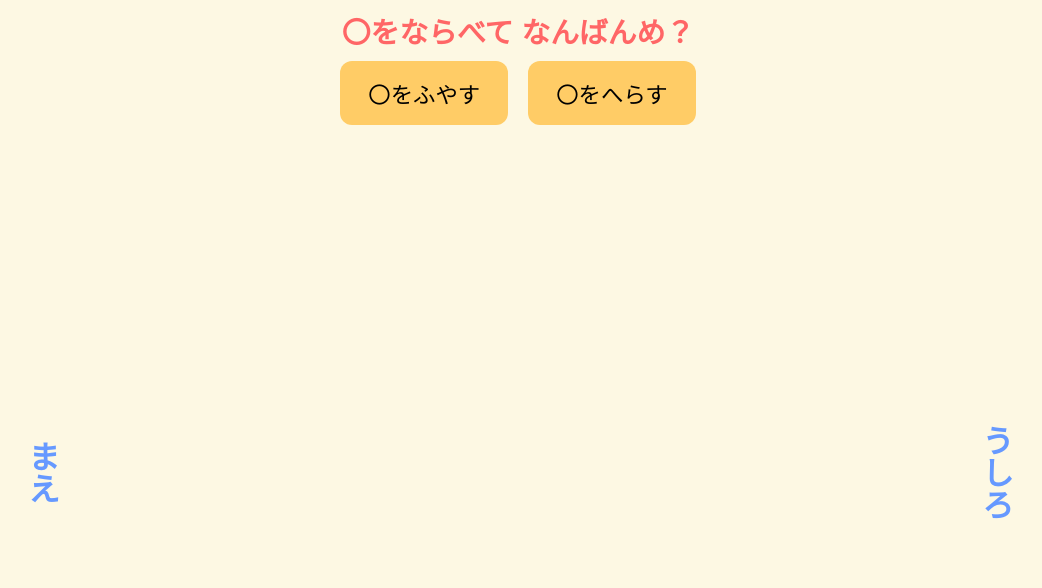
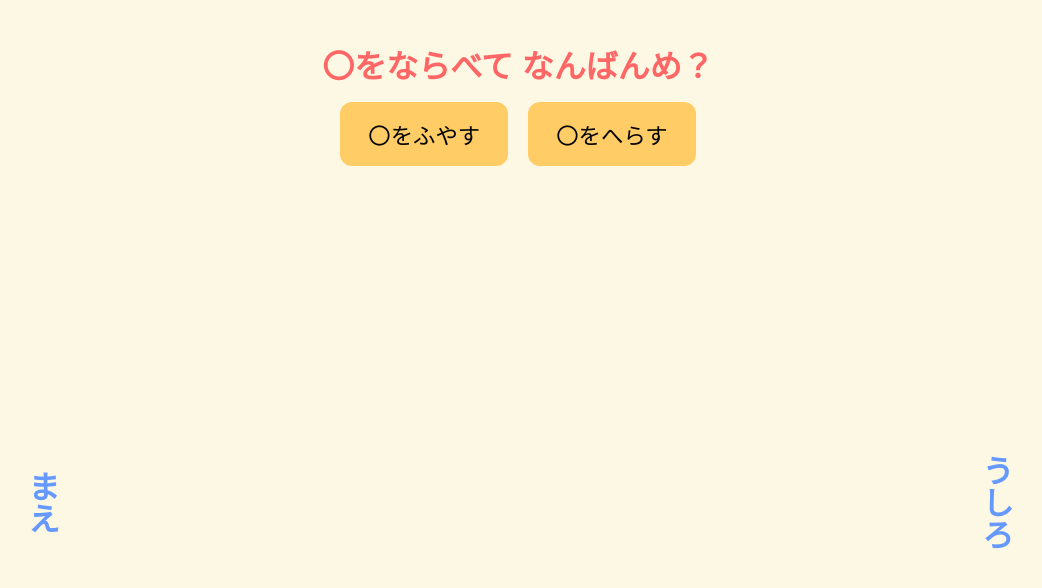
Before and after one commit to longbenshengjun/kennkyuujyugyou, a plain HTML site: page index.html in a window 1280 px wide. Shown: the whole page, without its empty margins (122-1164 px from the left). Drawn offline with Linux system fonts and the light colour scheme.

Commit message:
Update index.html

```diff
--- a/index.html
+++ b/index.html
@@ -2,28 +2,35 @@
 <html lang="ja">
 <head>
   <meta charset="UTF-8">
-<meta name="viewport" content="width=device-width, initial-scale=1.0, viewport-fit=cover">
+  <title>〇をならべて なんばんめ？</title>
+
+  <!-- iOSアプリ風全画面設定 -->
   <meta name="apple-mobile-web-app-capable" content="yes">
   <meta name="apple-mobile-web-app-status-bar-style" content="default">
-<title>〇をならべて なんばんめ？</title>
+  <link rel="apple-touch-icon" href="icon.png">
+
+  <!-- ビューポート調整 -->
+  <meta name="viewport" content="width=device-width, initial-scale=1.0, viewport-fit=cover">
+
   <style>
-  html, body {
+    body {
+      font-family: 'Noto Sans JP', 'Hiragino Maru Gothic ProN', sans-serif;
+      background-color: #fdf8e3;
+      text-align: center;
       margin: 0;
-    padding: 0;
+      padding: 20px;
       height: 100vh;
-    background-color: #fdf8e3;
-    font-family: "Hiragino Maru Gothic ProN", "UD デジタル 教科書体", sans-serif;
-    overflow: hidden;
       display: flex;
       flex-direction: column;
       justify-content: center;
       align-items: center;
+      overflow: hidden;
     }
 
     h1 {
-    font-size: 1.8em;
+      font-size: 2rem;
       color: #ff6666;
-    margin: 10px;
+      margin-bottom: 15px;
       user-select: none;
     }
 
@@ -31,12 +38,12 @@
       display: flex;
       justify-content: center;
       gap: 20px;
+      margin-bottom: 10px;
       flex-wrap: wrap;
-    margin-bottom: 10px;
     }
 
     button {
-    font-size: 1.4em;
+      font-size: 1.4rem;
       background-color: #ffcc66;
       border: none;
       border-radius: 12px;
@@ -141,11 +148,6 @@
         container.removeChild(container.lastElementChild);
       }
     });
-
-  // iOS Safari でアドレスバーを最小化してなるべく全画面に
-  window.addEventListener("load", () => {
-    window.scrollTo(0, 1);
-  });
   </script>
 
 </body>
```
Lines whose indentation alone changed are shown as unchanged.
